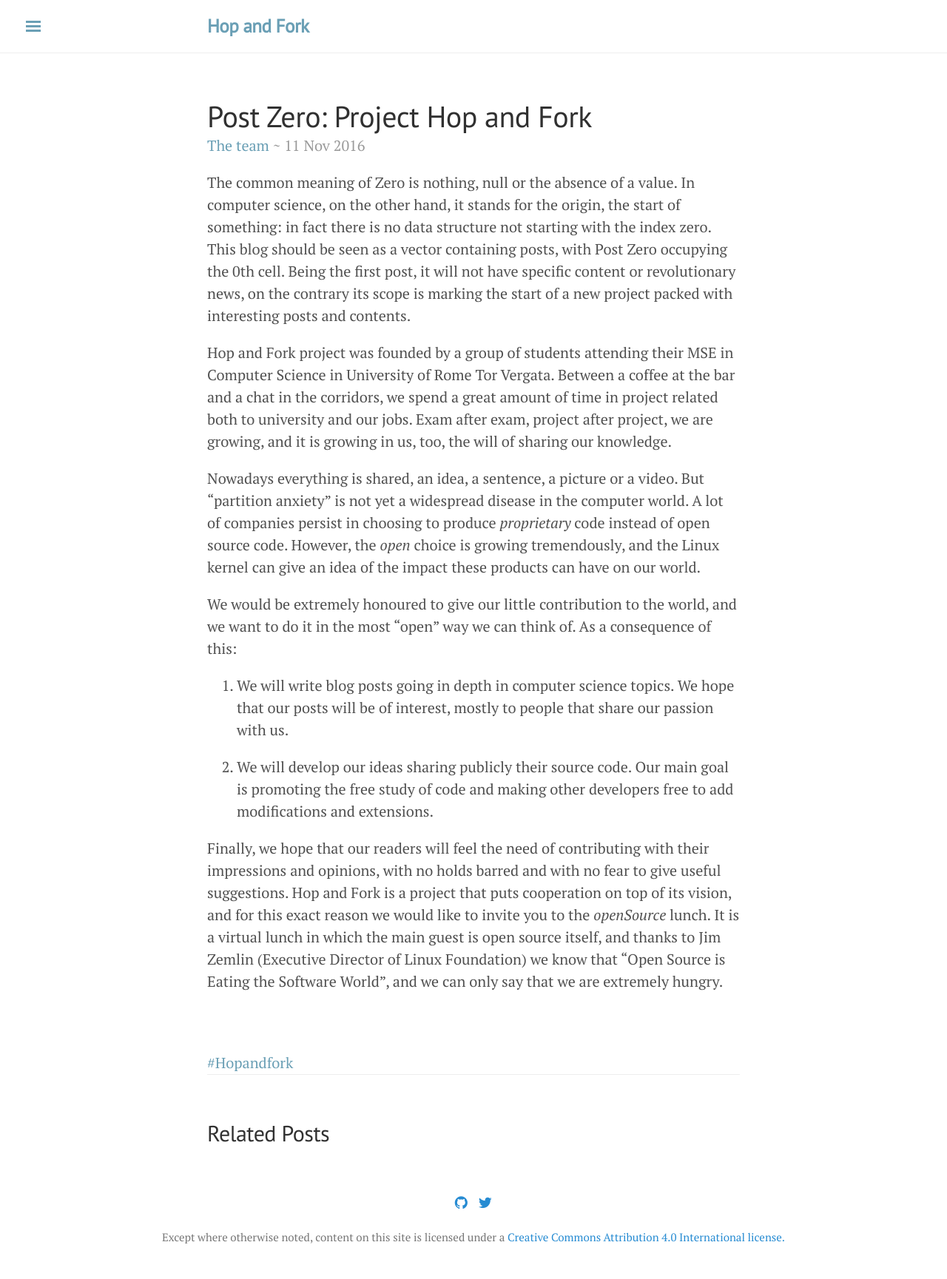
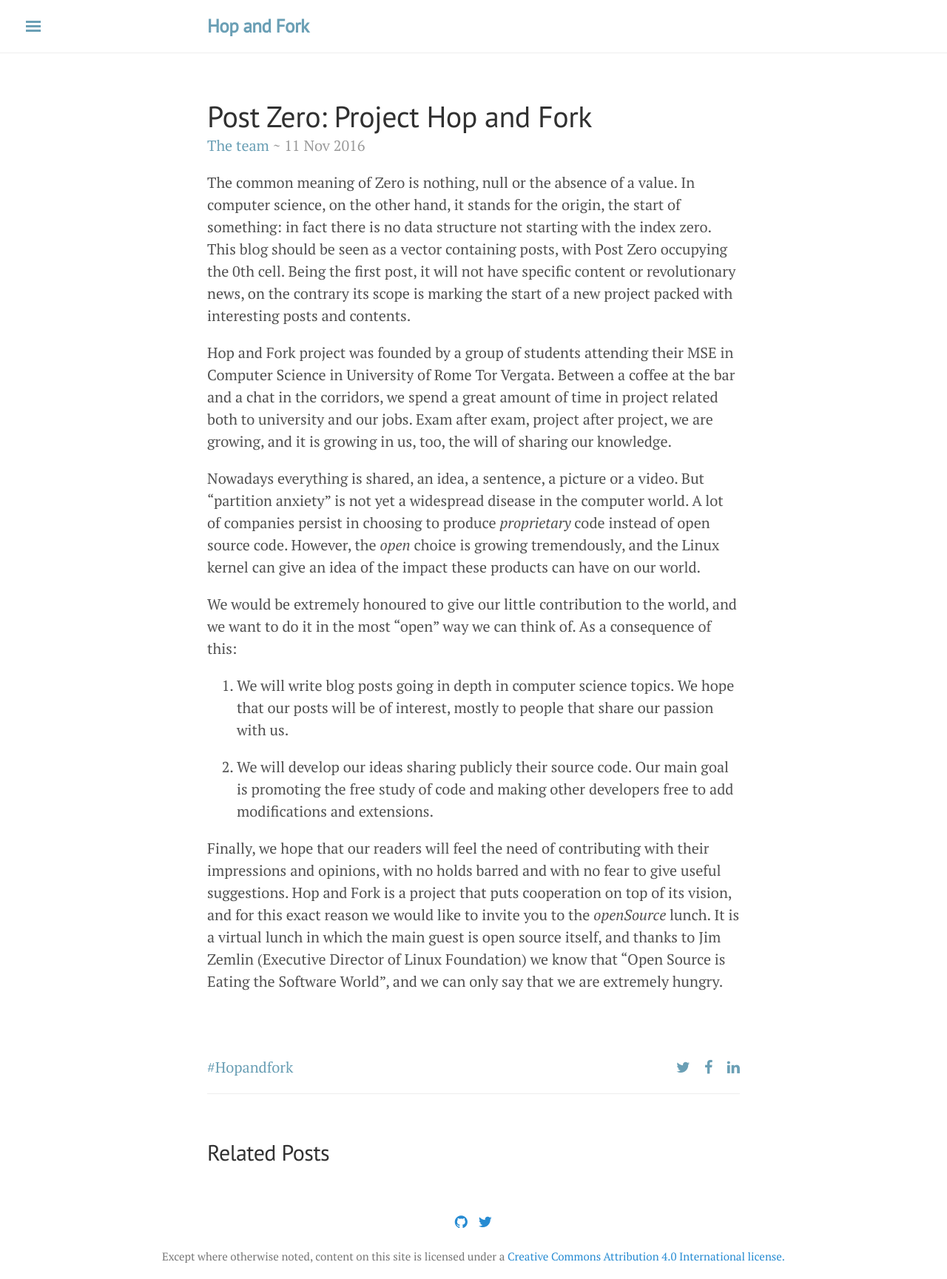
Before and after one commit to hopandfork/hopandfork.github.io, a Jekyll site: the page built from _posts/2016-11-11-post-zero.md, in a window 1280 px wide. Shown: the whole page at 74% size. Built offline with Jekyll 4.4.1, drawn with Linux system fonts in a browser that asks for light colours; comment, search, counter and statistics services are not loaded; before the commit the page ends 1703 px from its top, so only the background shows below that.

Commit message:
Adds links for sharing on Facebook, Twitter and LinkedIn

```diff
--- a/_config.yml
+++ b/_config.yml
@@ -1,6 +1,4 @@
 # Permalinks
-#
-#permalink:           pretty
 permalink:           date
 
 # Setup
@@ -13,6 +11,7 @@
 paginate:            5
 paginate_path: "page:num"
 
+twitter_username: hopandfork
 
 # Custom vars
 version:             1.0.0
--- /dev/null
+++ b/_includes/sharebuttons.html
@@ -0,0 +1,13 @@
+<div class="share-page">
+    <a href="https://twitter.com/intent/tweet?text={{ page.title }}&url={{ site.url }}{{ page.url }}&via={{ site.twitter_username }}&related={{ site.twitter_username }}" rel="nofollow" target="_blank" title="Share on Twitter">
+	    <i class="fa fa-twitter share-button" aria-hidden="true"></i>
+    </a>
+    &nbsp;&nbsp;
+    <a href="https://facebook.com/sharer.php?u={{ site.url }}{{ page.url }}" rel="nofollow" target="_blank" title="Share on Facebook">
+	    <i class="fa fa-facebook share-button" aria-hidden="true"></i>
+    </a>
+    &nbsp;&nbsp;
+    <a href="http://www.linkedin.com/shareArticle?mini=true&url={{ page.url }}&title={{ page.title }}&summary=HopAndFork&source=github.io" rel="nofollow" target="_blank" title="Share on LinkedIn">
+	    <i class="fa fa-linkedin share-button" aria-hidden="true"></i>
+    </a>
+</div>
--- a/_layouts/post.html
+++ b/_layouts/post.html
@@ -33,6 +33,9 @@ comments: true
   </span>
   {{ content }}
 </div>
+
+{% include sharebuttons.html %}
+
 <div class="post-categories">
   {% for category in categories %}
 	  <a href="{{site.baseurl}}/categories.html#{{category|slugize}}">&#35;{{category}}</a>
@@ -40,21 +43,6 @@ comments: true
   {% endfor %}
 </div>
 
-<div class="related">
-  <h2>Related Posts</h2>
-  <ul class="related-posts">
-    {% for post in site.related_posts limit:3 %}
-      <li>
-        <h3>
-          <a href="{{ site.baseurl }}{{ post.url }}">
-            {{ post.title }}
-            <small>{{ post.date | date_to_string }}</small>
-          </a>
-        </h3>
-      </li>
-    {% endfor %}
-  </ul>
-</div>
 
 <!-- Disqus -->
 {% if page.comments %}
@@ -73,3 +61,19 @@ comments: true
 	</script>
 	<noscript>Please enable JavaScript to view the <a href="https://disqus.com/?ref_noscript">comments powered by Disqus.</a></noscript>
 {% endif %}
+
+<div class="related">
+  <h2>Related Posts</h2>
+  <ul class="related-posts">
+    {% for post in site.related_posts limit:3 %}
+      <li>
+        <h3>
+          <a href="{{ site.baseurl }}{{ post.url }}">
+            {{ post.title }}
+            <small>{{ post.date | date_to_string }}</small>
+          </a>
+        </h3>
+      </li>
+    {% endfor %}
+  </ul>
+</div>
--- a/public/css/lanyon.css
+++ b/public/css/lanyon.css
@@ -624,3 +624,23 @@ a.pagination-item:hover {
 	color: #777777;
 	font-size: 0.75rem;
 }
+
+.post-categories {
+	margin-top: .3rem;
+	margin-bottom: 1rem;
+	display: inline-block;
+}
+.share-page {
+	text-align: right;
+	margin-top: .3rem;
+	margin-bottom: 1rem;
+	float: right;
+	display: inline-block;
+}
+.share-page:hover {
+	text-decoration: none;
+}
+.share-button:hover {
+	color: red;
+	text-decoration: none;
+}
```
